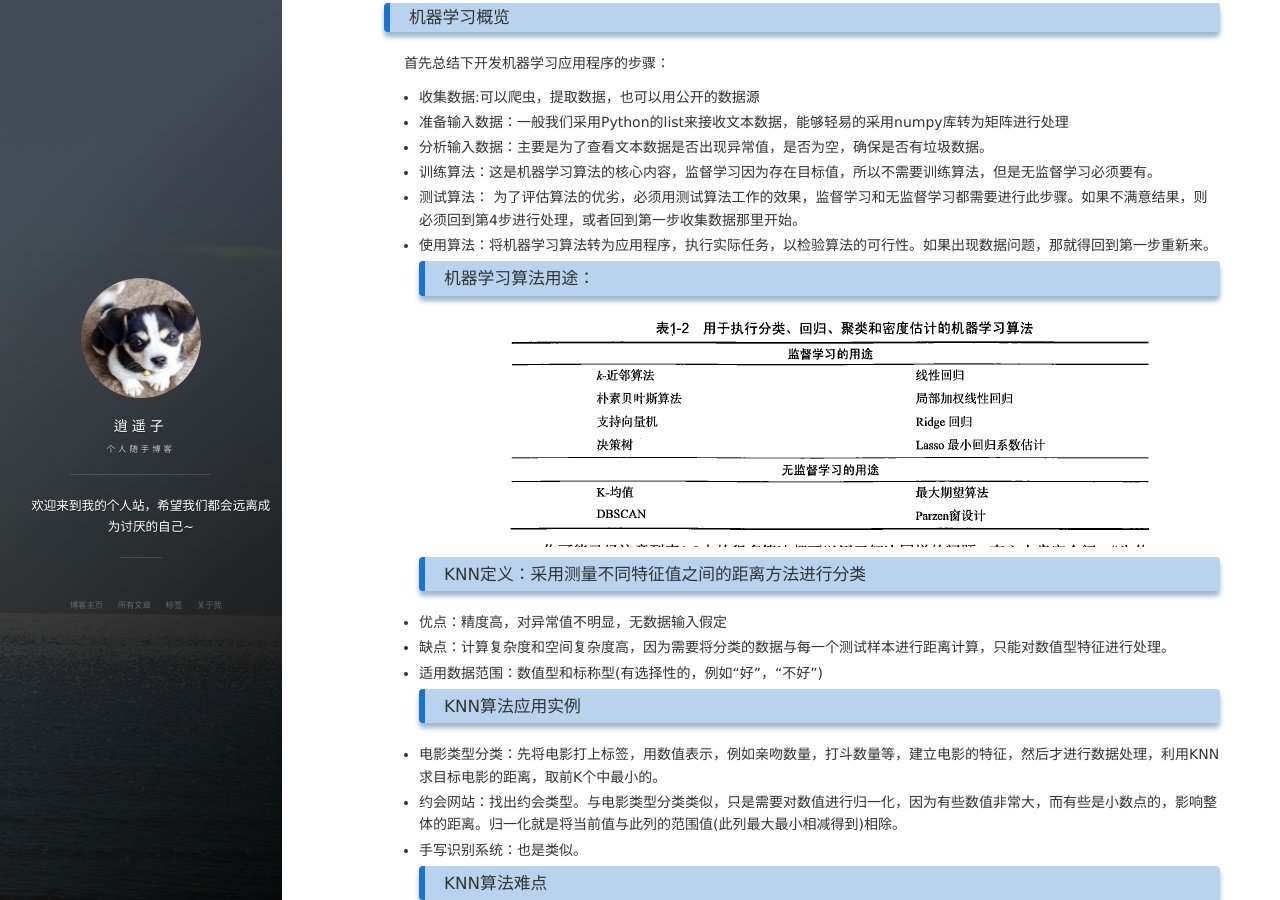
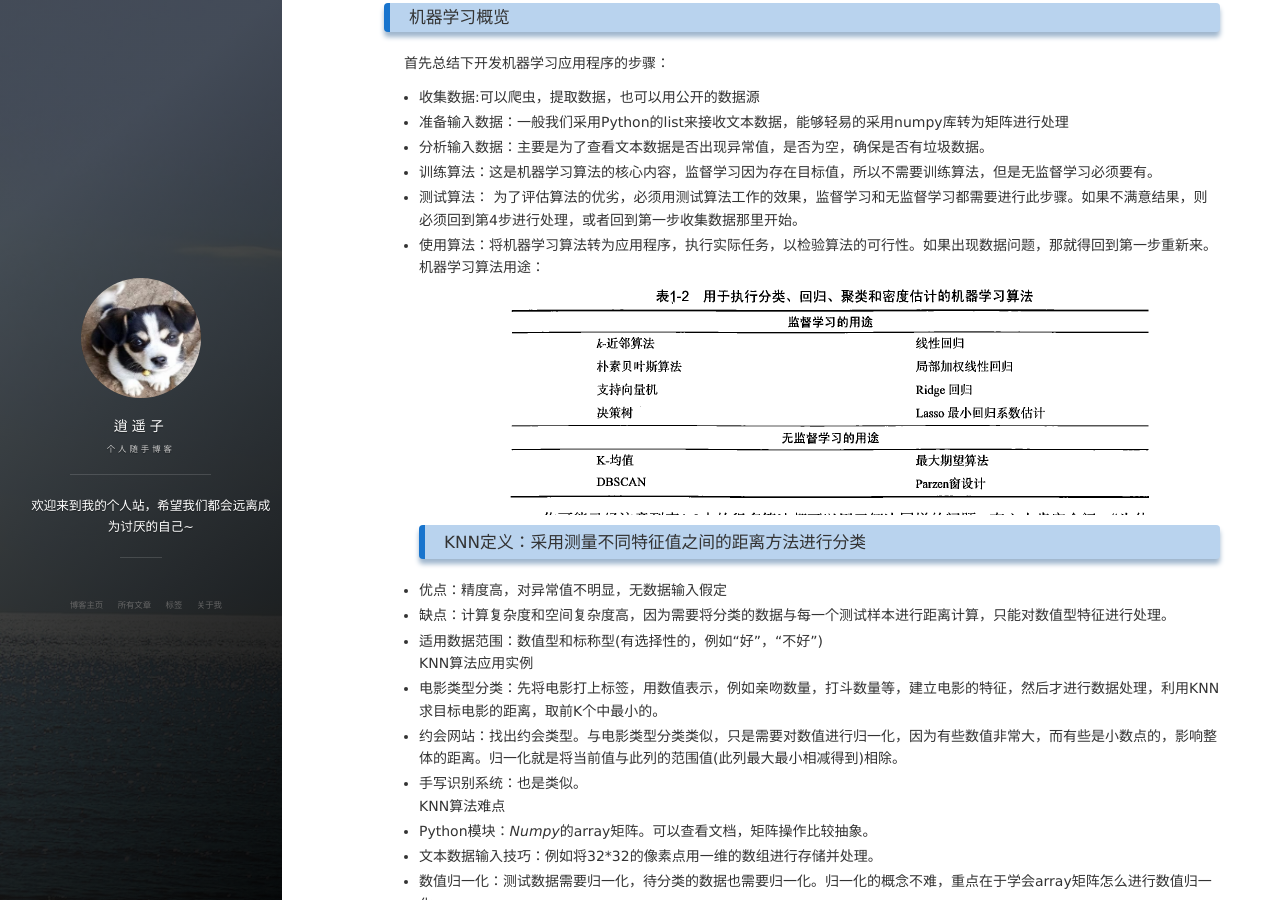
Before and after one commit to leezhu/leezhu.github.io, a Jekyll site: the page built from _posts/2018-07-29-机器学习之KNN.md, in a window 1280 px wide and 900 px high, scrolled down 475 px. Built offline with Jekyll 4.4.1, drawn with Linux system fonts in a browser that asks for light colours; nearby versions of some CDN libraries; comment, search, counter and statistics services are not loaded.

```diff
--- a/_posts/2018-07-29-机器学习之KNN.md
+++ b/_posts/2018-07-29-机器学习之KNN.md
@@ -25,17 +25,17 @@ tag: 机器学习
  - 训练算法：这是机器学习算法的核心内容，监督学习因为存在目标值，所以不需要训练算法，但是无监督学习必须要有。
  - 测试算法： 为了评估算法的优劣，必须用测试算法工作的效果，监督学习和无监督学习都需要进行此步骤。如果不满意结果，则必须回到第4步进行处理，或者回到第一步收集数据那里开始。
  - 使用算法：将机器学习算法转为应用程序，执行实际任务，以检验算法的可行性。如果出现数据问题，那就得回到第一步重新来。
-### 机器学习算法用途：
+###### 机器学习算法用途：
  ![](/images/机器学习用途.png)
 ### KNN定义：采用测量不同特征值之间的距离方法进行分类
  - 优点：精度高，对异常值不明显，无数据输入假定
  - 缺点：计算复杂度和空间复杂度高，因为需要将分类的数据与每一个测试样本进行距离计算，只能对数值型特征进行处理。
  - 适用数据范围：数值型和标称型(有选择性的，例如“好”，“不好”)
-### KNN算法应用实例
+###### KNN算法应用实例
  - 电影类型分类：先将电影打上标签，用数值表示，例如亲吻数量，打斗数量等，建立电影的特征，然后才进行数据处理，利用KNN求目标电影的距离，取前K个中最小的。
  - 约会网站：找出约会类型。与电影类型分类类似，只是需要对数值进行归一化，因为有些数值非常大，而有些是小数点的，影响整体的距离。归一化就是将当前值与此列的范围值(此列最大最小相减得到)相除。
  - 手写识别系统：也是类似。
-### KNN算法难点
+###### KNN算法难点
  - Python模块：*Numpy*的array矩阵。可以查看文档，矩阵操作比较抽象。
  - 文本数据输入技巧：例如将32\*32的像素点用一维的数组进行存储并处理。
  - 数值归一化：测试数据需要归一化，待分类的数据也需要归一化。归一化的概念不难，重点在于学会array矩阵怎么进行数值归一化。
```
